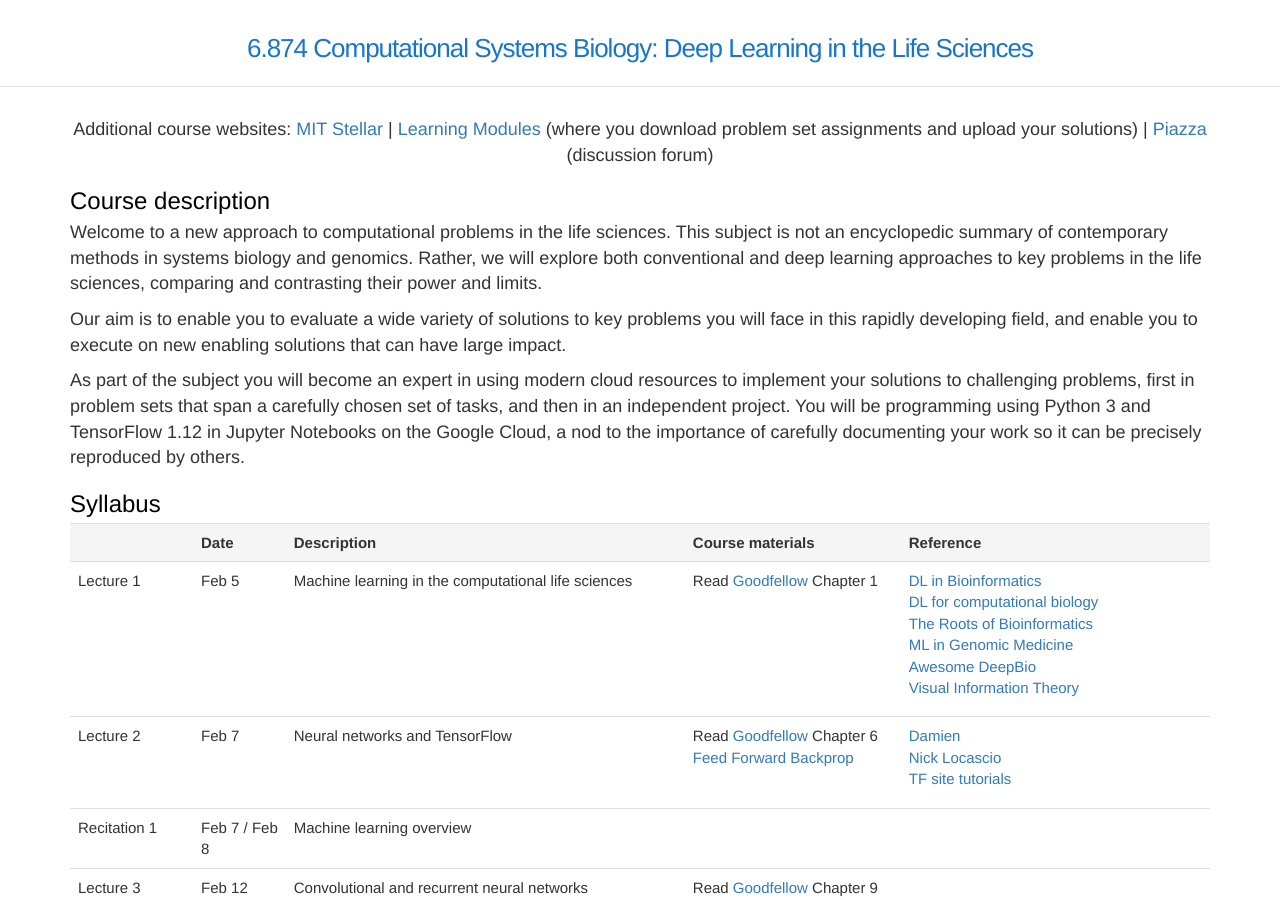
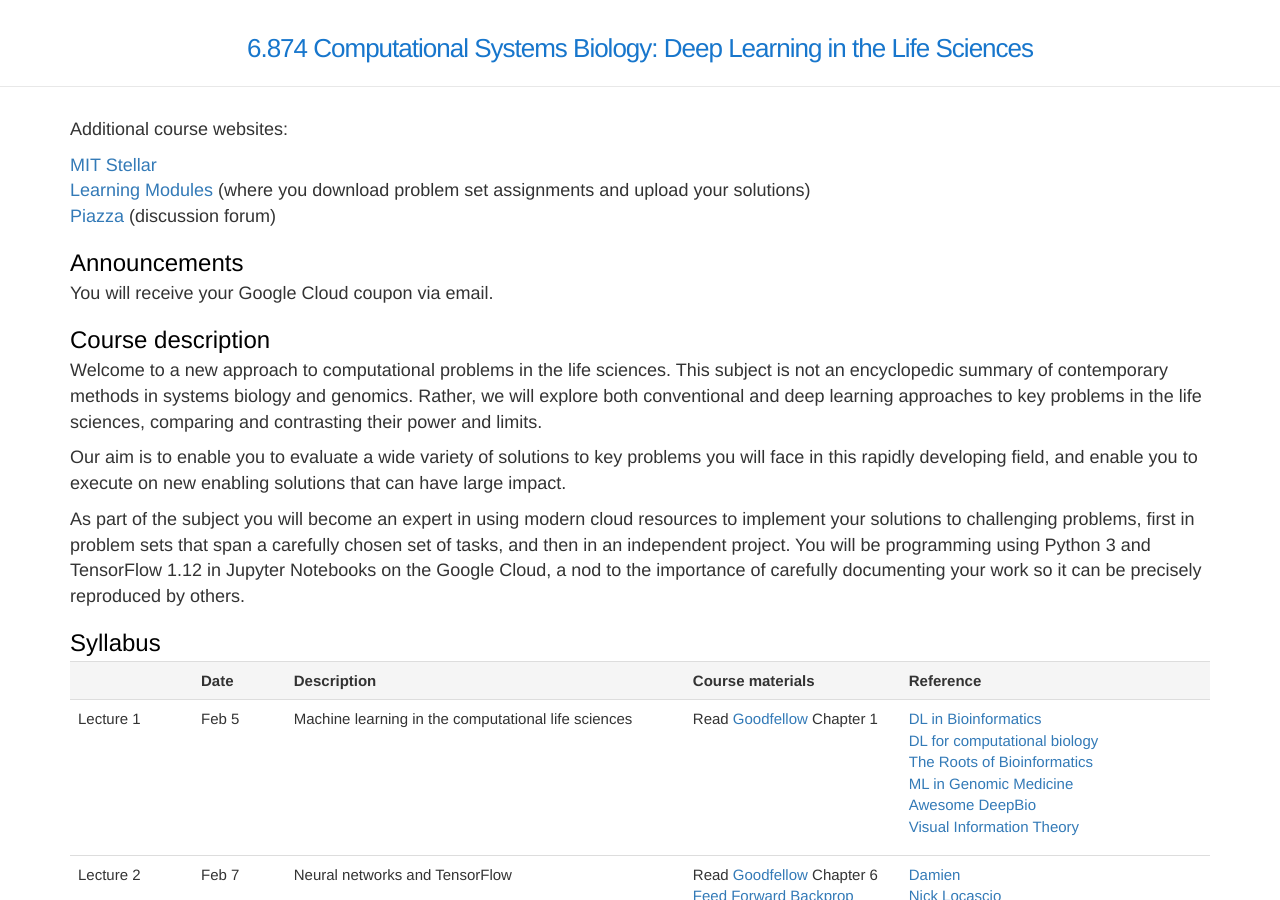
Before and after one commit to mit6874/mit6874.github.io, a Jekyll site: the page built from index.html, in a window 1280 px wide and 900 px high. Built offline with Jekyll 4.4.1, drawn with Linux system fonts in a browser that asks for light colours; nearby versions of some CDN libraries.

Commit message:
Add Google Cloud coupon announcement

```diff
--- a/index.html
+++ b/index.html
@@ -3,7 +3,14 @@
 ---
 <div class="home">
   <div class="materials-wrap">
-    <p style="text-align: center">Additional course websites: <a href="https://stellar.mit.edu/S/course/6/sp19/6.874/">MIT Stellar</a> | <a href="https://stellar.mit.edu/S/course/6/sp19/6.874/gradebook3/">Learning Modules</a> (where you download problem set assignments and upload your solutions) | <a href="https://piazza.com/mit/spring2019/6802j6874j20390j20490jhst506j">Piazza</a> (discussion forum)</p>
+    <p>Additional course websites:</p>
+    <ul>
+        <li><a href="https://stellar.mit.edu/S/course/6/sp19/6.874/">MIT Stellar</a></li>
+        <li><a href="https://stellar.mit.edu/S/course/6/sp19/6.874/gradebook3/">Learning Modules</a> (where you download problem set assignments and upload your solutions)</li>
+        <li><a href="https://piazza.com/mit/spring2019/6802j6874j20390j20490jhst506j">Piazza</a> (discussion forum)</li>
+    </ul>
+    <h2 class="module-header">Announcements</h2>
+    <p>You will receive your Google Cloud coupon via email.</p>
     <h2 class="module-header">Course description</h2>
     <p>Welcome to a new approach to computational problems in the life sciences. This subject is not an encyclopedic summary of contemporary methods in systems biology and genomics. Rather, we will explore both conventional and deep learning approaches to key problems in the life sciences, comparing and contrasting their power and limits.</p>
 
```
